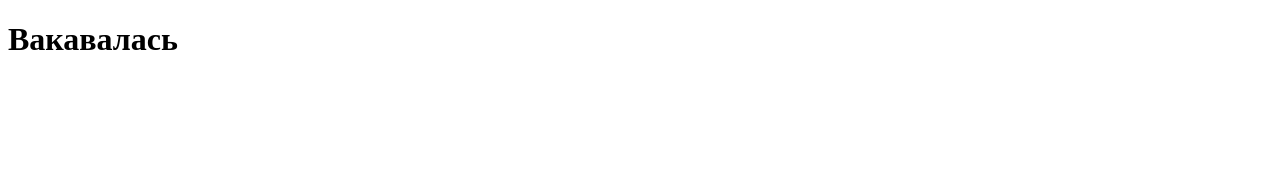
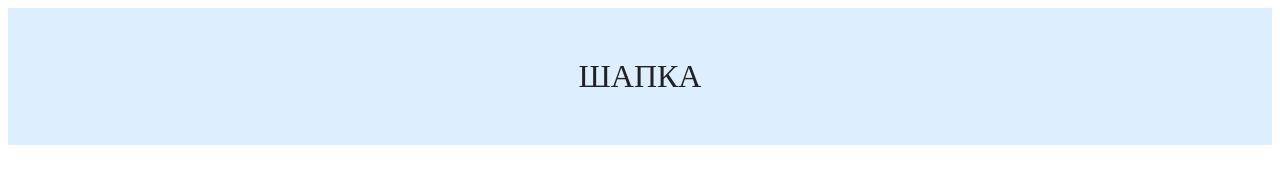
Before and after one commit to HolyAdam/das, a plain HTML site: page index.html in a window 1280 px wide. Drawn offline with Linux system fonts and the light colour scheme.

Commit message:
Сделали шапку

```diff
--- a/index.html
+++ b/index.html
@@ -4,9 +4,11 @@
     <meta charset="UTF-8">
     <meta name="viewport" content="width=device-width, initial-scale=1.0">
     <title>Document</title>
+    <link rel="stylesheet" href="style.css">
 </head>
 <body>
-    <h1>Вакавалась</h1>
-
+    <header>
+        Шапка
+    </header>
 </body>
 </html>
--- a/style.css
+++ b/style.css
@@ -0,0 +1,8 @@
+header {
+    padding: 50px 100px;
+    text-align: center;
+    text-transform: uppercase;
+    background-color: #def;
+    color: #222;
+    font-size: 32px;
+}
```
